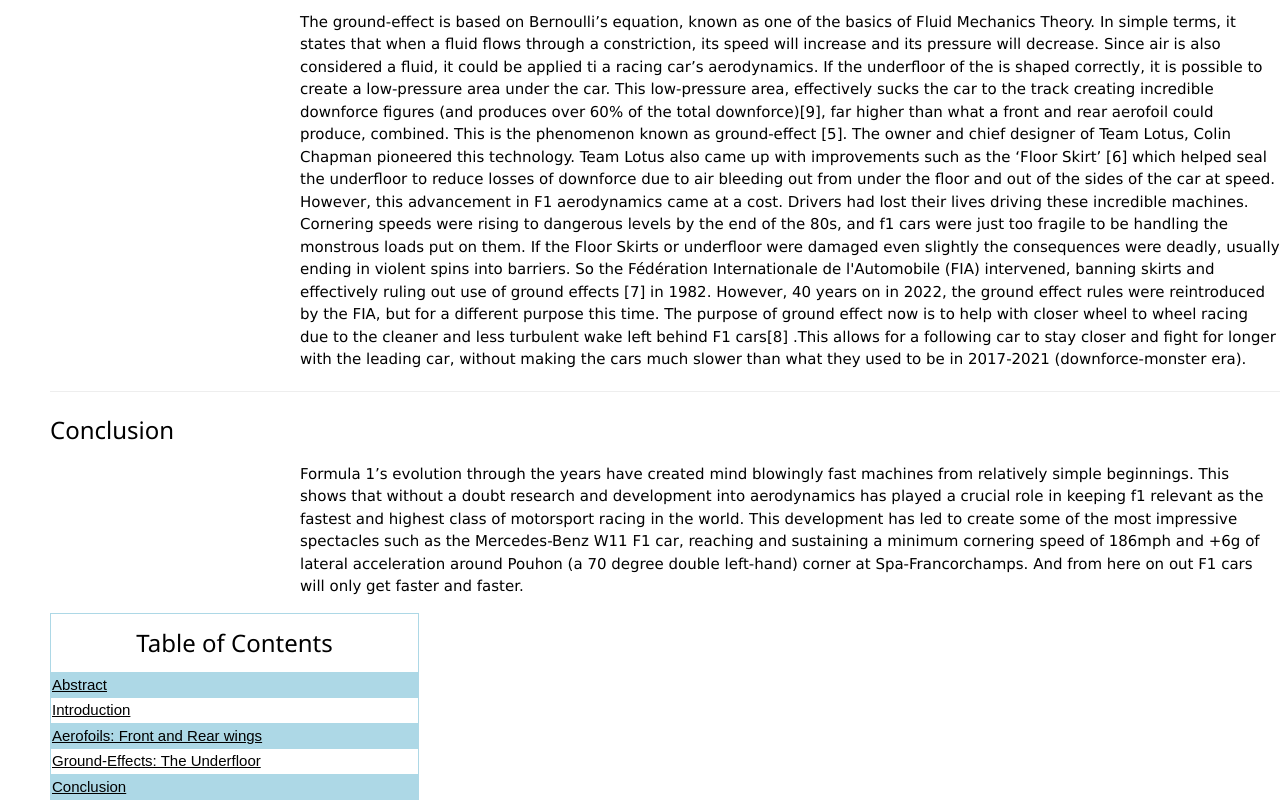
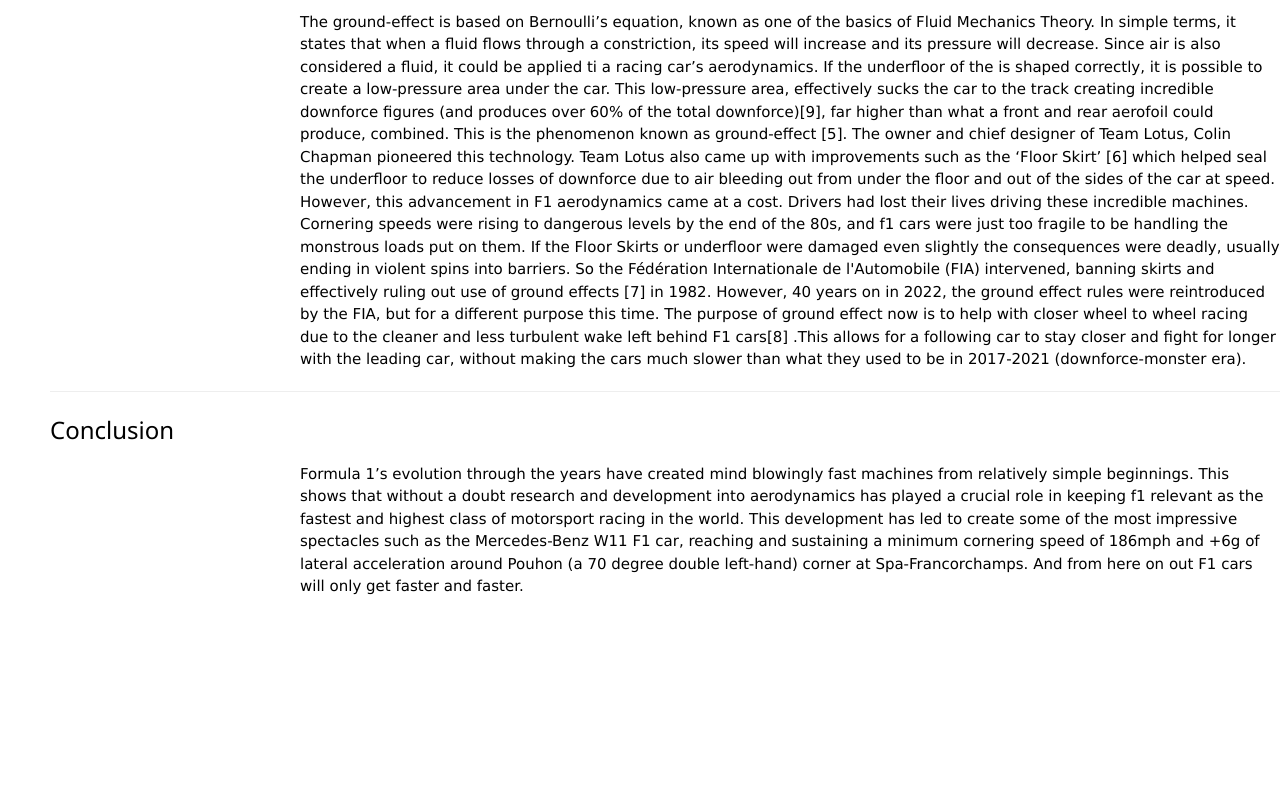
Before and after one commit to FEPSFY6845377/FY6845377, a plain HTML site: page index.html in a window 1280 px wide. Shown: the part 1592-2392 px from the top of the page. After the commit the page ends 2205 px from the top, so only its background shows below. Drawn offline with nearby package versions, Linux system fonts and the light colour scheme.

Commit message:
Update index.html

```diff
--- a/index.html
+++ b/index.html
@@ -128,34 +128,6 @@ However, 40 years on in 2022, the ground effect rules were reintroduced by the F
 
            </p>
 
-<!table of contents>
-           <table>
-
-             <tr>
-               <th><h3>Table of Contents</h3></th>
-             </tr>
-
-             <tr>
-               <td><a href="#Abstract">Abstract</td>
-             </tr>
-
-             <tr>
-               <td><a href="#Introduction">Introduction</td>
-             </tr>
-
-             <tr>
-               <td><a href="#Aerofoils: Front and Rear wings">Aerofoils: Front and Rear wings</td>
-             </tr>
-
-             <tr>
-               <td><a href="#Ground-Effects: The Underfloor">Ground-Effects: The Underfloor</td>
-             </tr>
-
-             <tr>
-               <td><a href="#Conclusion">Conclusion</td>
-             </tr>
-
-           </table>
 
 
 
```
